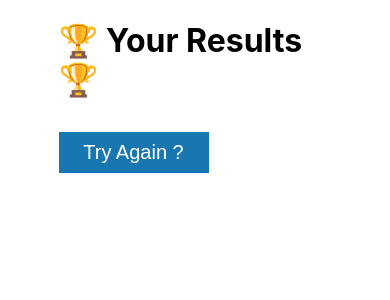
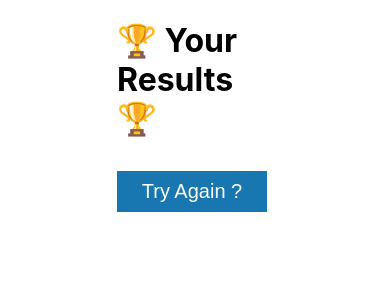
Before and after one commit to mark-watson-lrn/learnosity-react-serverless, a React (Create React App) app: page /reports in a window 390 px wide. Shown: the top 300 px of the page. Built offline with nearby package versions, Linux system fonts and the light colour scheme; no server answers.

Commit message:
some minor styling tweaks

```diff
--- a/src/style/App.css
+++ b/src/style/App.css
@@ -134,4 +134,9 @@
     font-size: small;
     transform: translateY(65%);
   }
+
+    .results-container {
+        width: 40vw;
+        margin: auto;
+    }
 }
```
